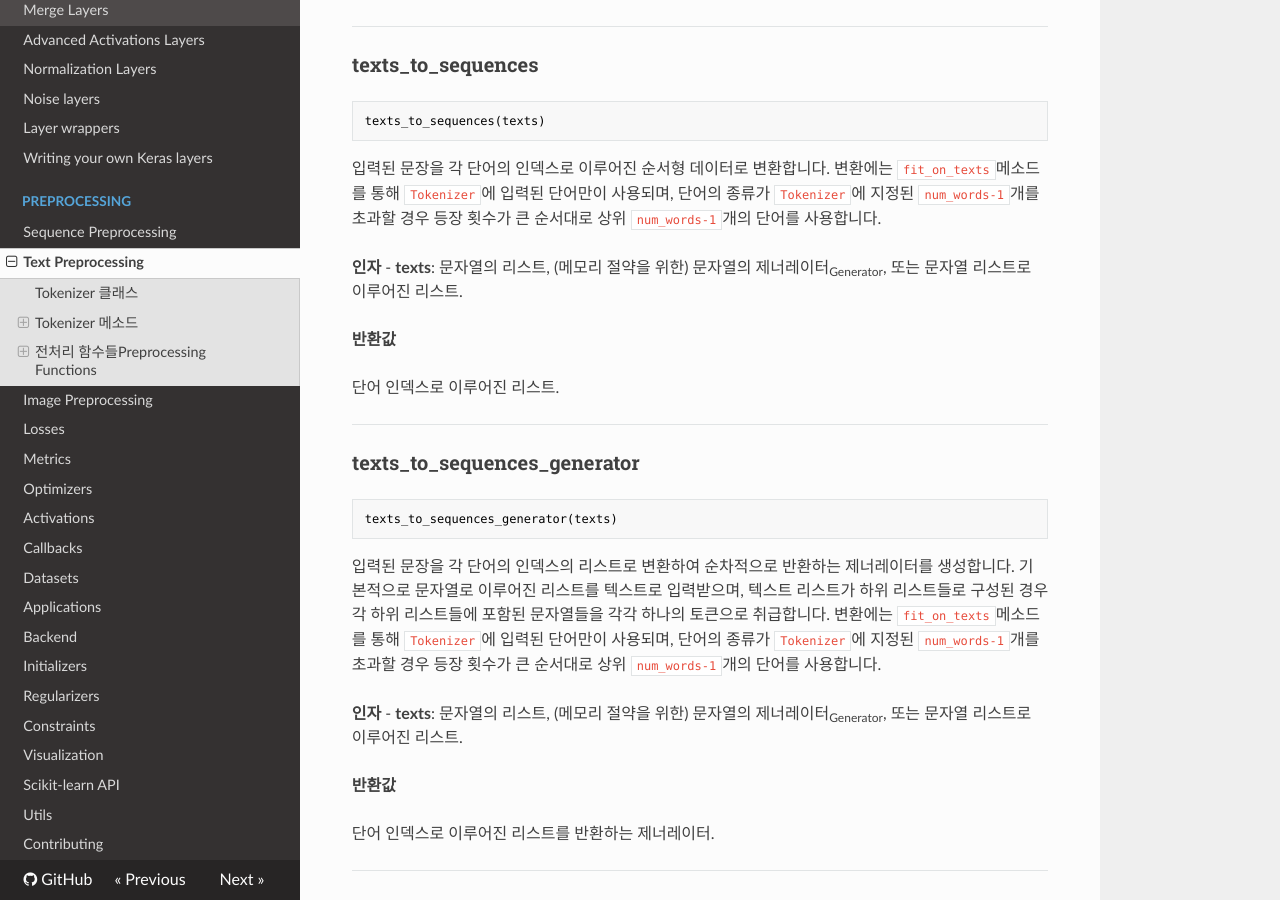
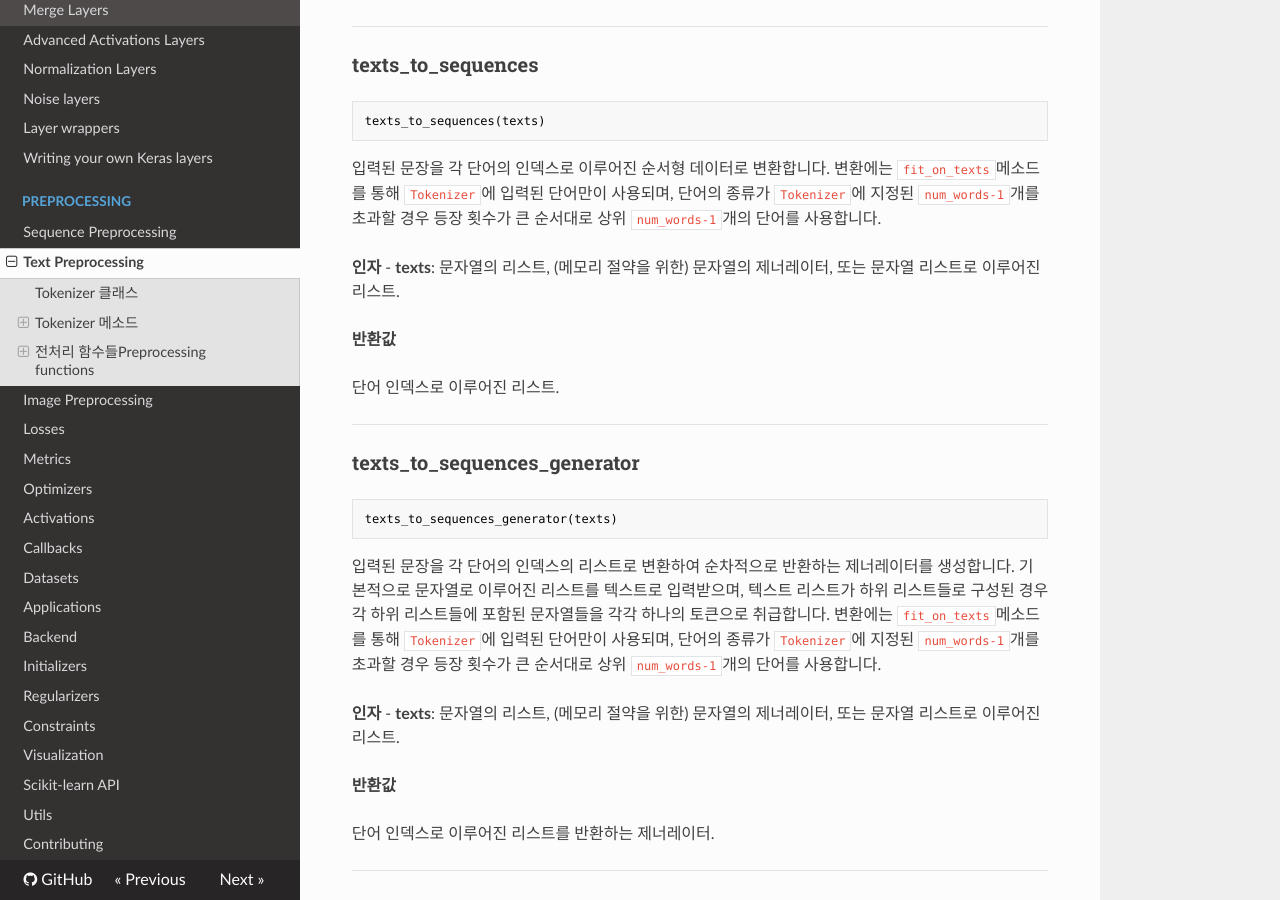
Before and after one commit to keras-team/keras-docs-ko, an MkDocs documentation site: the page built from sources/preprocessing/text.md, in a window 1280 px wide and 900 px high, scrolled down 1785 px. Built offline with MkDocs 1.6.1, drawn with Linux system fonts in a browser that asks for light colours; nearby versions of some CDN libraries; some of the changed text lies outside the part shown.

Commit message:
Uncapitalize substrings
substrings의 대문자 head를 소문자로 바꿉니다.

````diff
--- a/sources/preprocessing/text.md
+++ b/sources/preprocessing/text.md
@@ -30,10 +30,10 @@
 ```python
 fit_on_texts(texts)
 ```
-입력된 텍스트를 바탕으로 단어를 추출, 정수 인덱스를 부여하여 `Tokenizer`내부에 딕셔너리 형태의 단어 목록을 생성합니다. 이 목록은 `word_index` 메소드로 불러올 수 있습니다. 목록은 전체 단어의 종류 만큼 생성되지만 이 가운데 다른 메소드에서 사용되는 단어 개수는 최대 `Tokenizer`에서 지정한 `num_words-1`개입니다. (`num_words-1`개인 까닭은 `0`번 인덱스는 단어에 배정되지 않기 때문입니다.) 기본적으로 문자열로 이루어진 리스트를 텍스트로 입력받으며, 텍스트 리스트가 하위 리스트들로 구성된 경우<sub>List of Lists</sub> 각 하위 리스트들에 포함된 문자열들을 각각 하나의 토큰으로 취급합니다. 이후 `texts_to_sequences` 메소드와 `texts_to_matrix` 메소드를 사용하기 위해서는 먼저 `fit_on_texts` 메소드로 단어 목록을 생성해야 합니다.
+입력된 텍스트를 바탕으로 단어를 추출, 정수 인덱스를 부여하여 `Tokenizer`내부에 딕셔너리 형태의 단어 목록을 생성합니다. 이 목록은 `word_index` 메소드로 불러올 수 있습니다. 목록은 전체 단어의 종류 만큼 생성되지만 이 가운데 다른 메소드에서 사용되는 단어 개수는 최대 `Tokenizer`에서 지정한 `num_words-1`개입니다. (`num_words-1`개인 까닭은 `0`번 인덱스는 단어에 배정되지 않기 때문입니다.) 기본적으로 문자열로 이루어진 리스트를 텍스트로 입력받으며, 텍스트 리스트가 하위 리스트들로 구성된 경우<sub>list of lists</sub> 각 하위 리스트들에 포함된 문자열들을 각각 하나의 토큰으로 취급합니다. 이후 `texts_to_sequences` 메소드와 `texts_to_matrix` 메소드를 사용하기 위해서는 먼저 `fit_on_texts` 메소드로 단어 목록을 생성해야 합니다.
 
 __인자__
-- __texts__: 문자열의 리스트, (메모리 절약을 위한) 문자열의 제너레이터<sub>Generator</sub>, 또는 문자열 리스트로 이루어진 리스트.
+- __texts__: 문자열의 리스트, (메모리 절약을 위한) 문자열의 제너레이터<sub>generator</sub>, 또는 문자열 리스트로 이루어진 리스트.
 
 ---
 ### fit_on_sequences
@@ -53,7 +53,7 @@
 입력된 문장을 각 단어의 인덱스로 이루어진 순서형 데이터로 변환합니다. 변환에는 `fit_on_texts`메소드를 통해 `Tokenizer`에 입력된 단어만이 사용되며, 단어의 종류가 `Tokenizer`에 지정된 `num_words-1`개를 초과할 경우 등장 횟수가 큰 순서대로 상위 `num_words-1`개의 단어를 사용합니다.
 
 __인자__
-- __texts__: 문자열의 리스트, (메모리 절약을 위한) 문자열의 제너레이터<sub>Generator</sub>, 또는 문자열 리스트로 이루어진 리스트.
+- __texts__: 문자열의 리스트, (메모리 절약을 위한) 문자열의 제너레이터, 또는 문자열 리스트로 이루어진 리스트.
 
 __반환값__
 
@@ -67,7 +67,7 @@
 입력된 문장을 각 단어의 인덱스의 리스트로 변환하여 순차적으로 반환하는 제너레이터를 생성합니다. 기본적으로 문자열로 이루어진 리스트를 텍스트로 입력받으며, 텍스트 리스트가 하위 리스트들로 구성된 경우 각 하위 리스트들에 포함된 문자열들을 각각 하나의 토큰으로 취급합니다. 변환에는 `fit_on_texts`메소드를 통해 `Tokenizer`에 입력된 단어만이 사용되며, 단어의 종류가 `Tokenizer`에 지정된 `num_words-1`개를 초과할 경우 등장 횟수가 큰 순서대로 상위 `num_words-1`개의 단어를 사용합니다.
 
 __인자__
-- __texts__: 문자열의 리스트, (메모리 절약을 위한) 문자열의 제너레이터<sub>Generator</sub>, 또는 문자열 리스트로 이루어진 리스트.
+- __texts__: 문자열의 리스트, (메모리 절약을 위한) 문자열의 제너레이터, 또는 문자열 리스트로 이루어진 리스트.
 
 __반환값__
 
@@ -124,7 +124,7 @@
 - "freq": 해당 문장의 전체 단어 개수 가운데 각 단어의 등장 횟수 비율을 단어별 값으로 갖는 행렬.
 
 __인자__
-- __texts__: 문자열의 리스트, (메모리 절약을 위한) 문자열의 제너레이터<sub>Generator</sub>, 또는 문자열 리스트로 이루어진 리스트.
+- __texts__: 문자열의 리스트, (메모리 절약을 위한) 문자열의 제너레이터, 또는 문자열 리스트로 이루어진 리스트.
 - __mode__: "binary", "count", "tfidf", "freq".
 
 __반환값__
@@ -179,7 +179,7 @@
 <nbsp></nbsp>
 <nbsp></nbsp>
 
-## 전처리 함수들<sub>Preprocessing Functions</sub>
+## 전처리 함수들<sub>Preprocessing functions</sub>
 
 ### hashing_trick
 ```python
````
Also changed, not shown: other parts of sources/preprocessing/text.md (+6 -6 lines).
